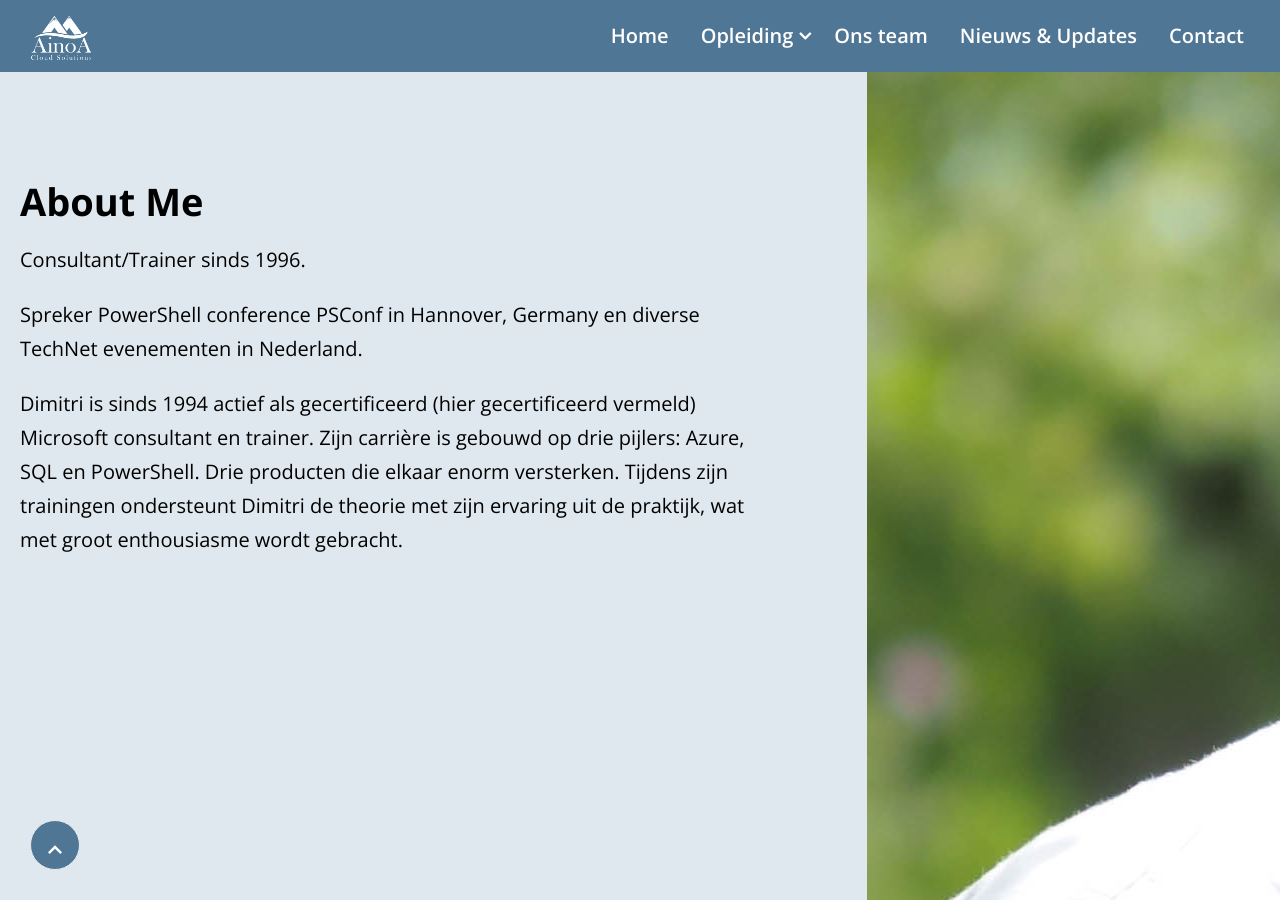
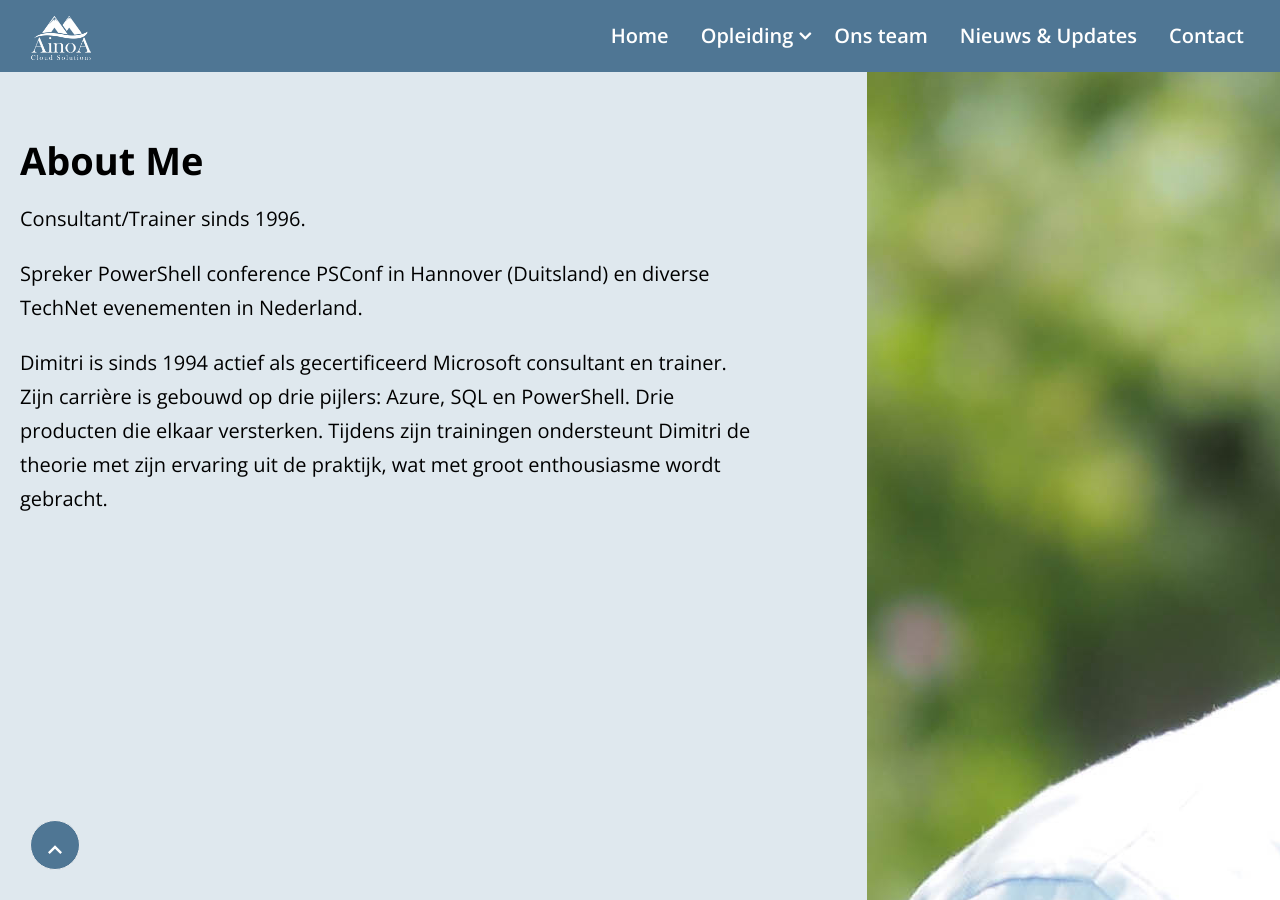
Before and after one commit to Dimtemp/ainoawebsite, a Jekyll site: the page built from _teams/dimitri-koens.html, in a window 1280 px wide and 900 px high, scrolled down 1061 px. Built offline with Jekyll 4.4.1, drawn with Linux system fonts in a browser that asks for light colours; some of the changed text lies outside the part shown.

Commit message:
Update dimitri-koens.html

```diff
--- a/_teams/dimitri-koens.html
+++ b/_teams/dimitri-koens.html
@@ -24,11 +24,11 @@ website_link: https://www.dimensionit.nl
   </li>
   <li>
 
-    <p class="text">Spreker PowerShell conference PSConf in Hannover, Germany en diverse TechNet evenementen in Nederland.</p>
+    <p class="text">Spreker PowerShell conference PSConf in Hannover (Duitsland) en diverse TechNet evenementen in Nederland.</p>
   </li>
   <li>
 
-    <p class="text">Dimitri is sinds 1994 actief als gecertificeerd (hier gecertificeerd vermeld) Microsoft consultant en trainer. Zijn carrière is gebouwd op drie pijlers: Azure, SQL en PowerShell. Drie producten die elkaar enorm versterken. Tijdens zijn trainingen ondersteunt Dimitri de theorie met zijn ervaring uit de praktijk, wat met groot enthousiasme wordt gebracht.</p>
+    <p class="text">Dimitri is sinds 1994 actief als gecertificeerd Microsoft consultant en trainer. Zijn carrière is gebouwd op drie pijlers: Azure, SQL en PowerShell. Drie producten die elkaar versterken. Tijdens zijn trainingen ondersteunt Dimitri de theorie met zijn ervaring uit de praktijk, wat met groot enthousiasme wordt gebracht.</p>
   </li>
 
 
```
Also changed, not shown: other parts of _teams/dimitri-koens.html (+1 -1 lines).
